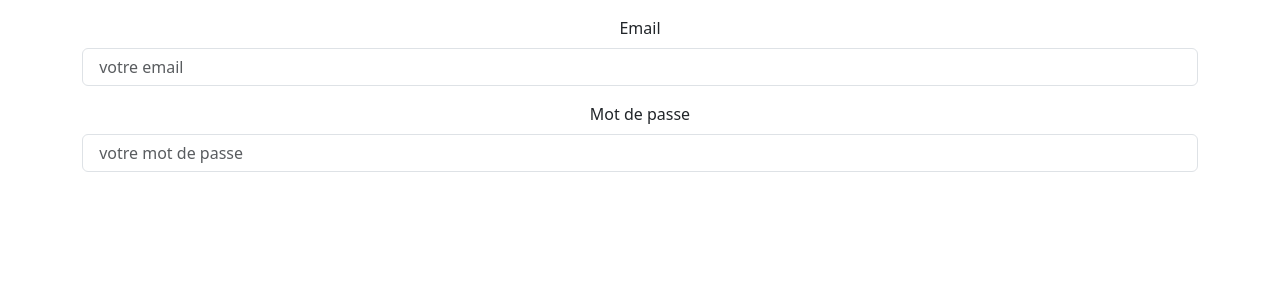
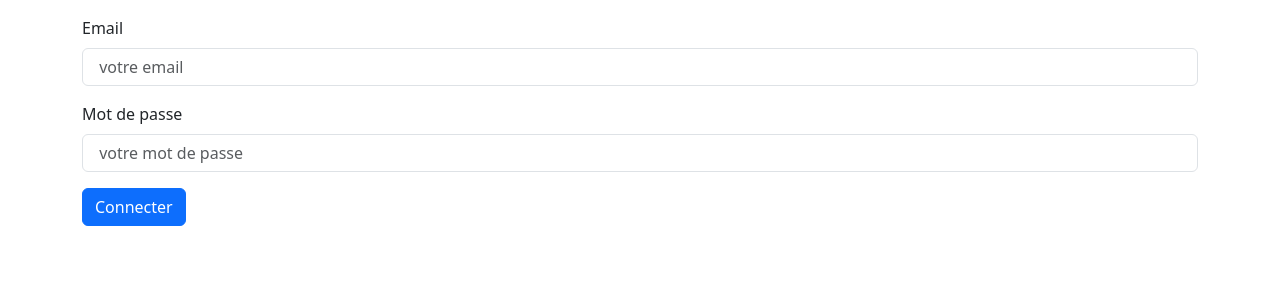
Before and after one commit to libson28/Atelier13React, a React (Create React App) app: page / in a window 1280 px wide. Shown: the top 300 px of the page. Built offline with nearby package versions, Linux system fonts and the light colour scheme.

Commit message:
fisrt commit

```diff
--- a/src/App.css
+++ b/src/App.css
@@ -1,6 +1,6 @@
-.App {
+/* .App {
   text-align: center;
-}
+} */
 
 .App-logo {
   height: 40vmin;
--- a/src/Pages/Inscription/Connexion.js
+++ b/src/Pages/Inscription/Connexion.js
@@ -14,6 +14,9 @@ function Login() {
         <Form.Label> Mot de passe</Form.Label>
         <Form.Control placeholder=" votre mot de passe"/>
       </Form.Group>
+      <Form.Group>
+        <button className='btn btn-primary' >Connecter</button>
+      </Form.Group>
       </Container>
     </>
   );
--- a/src/Pages/Inscription/Inscription.js
+++ b/src/Pages/Inscription/Inscription.js
@@ -1,6 +1,7 @@
 import React from 'react'
 import { Container } from 'react-bootstrap';
 import Form from 'react-bootstrap/Form';
+import './Inscriptin.css';
 
 function Inscription() {
   return (
```
Also changed, not shown: src/Pages/Inscription/Connexion.css (added), src/Pages/Inscription/Inscription.css (added).
